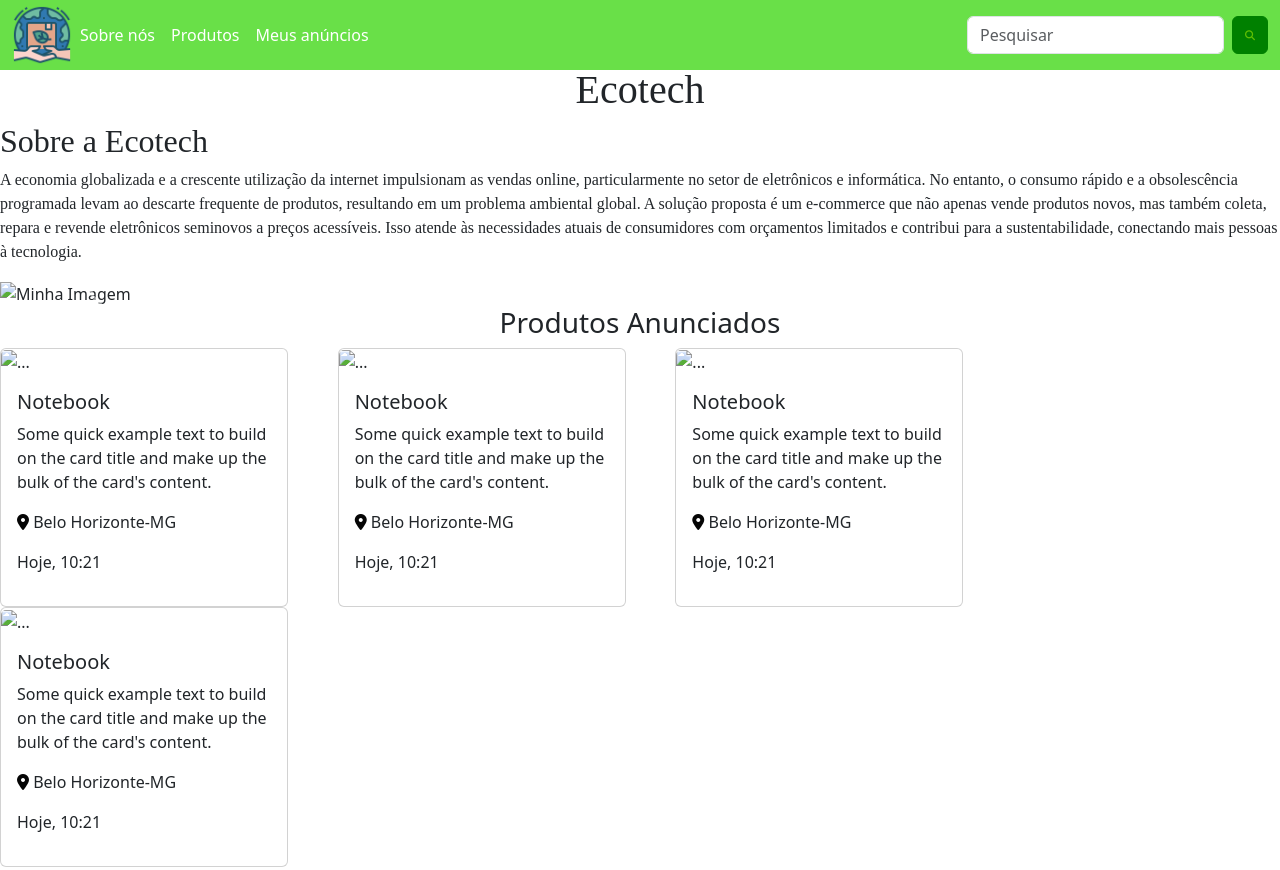
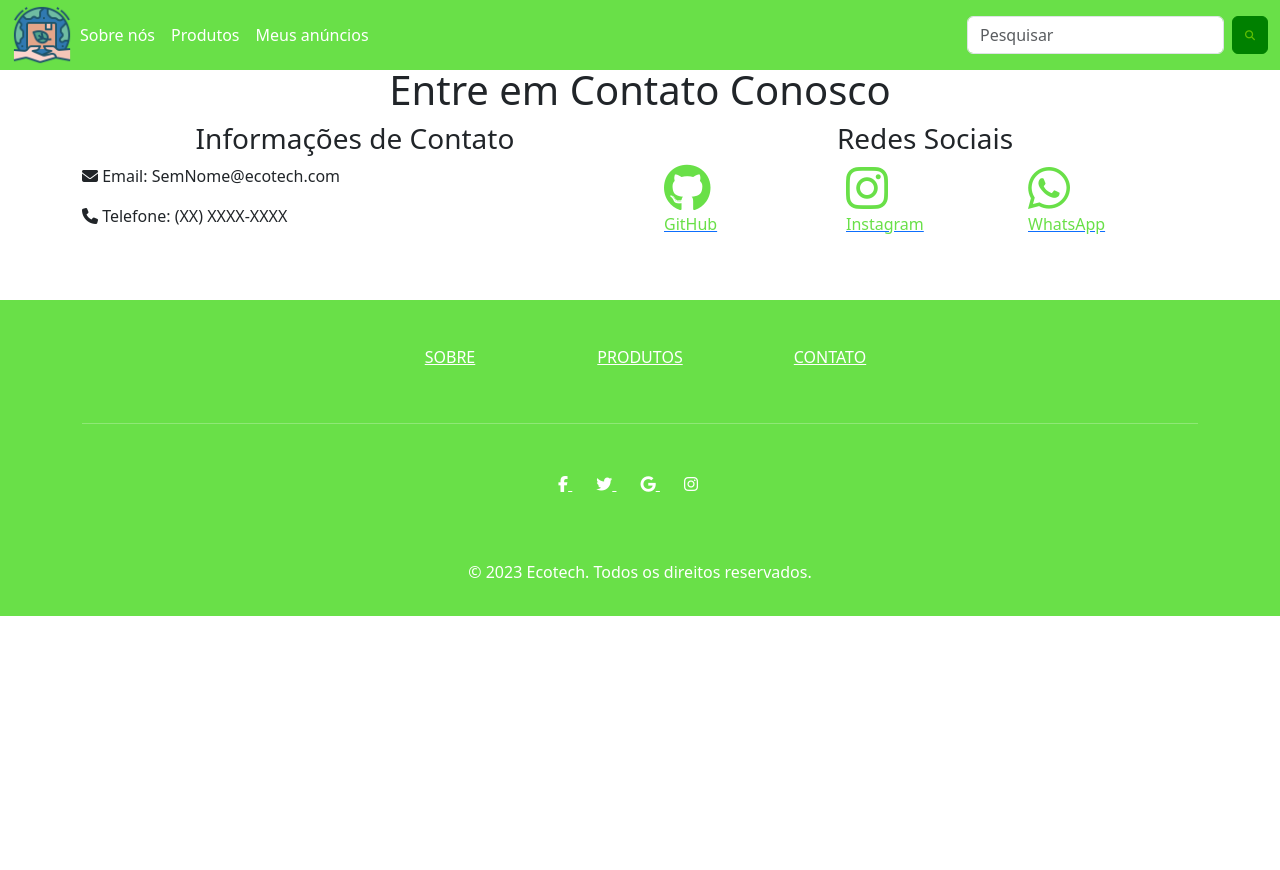
Before and after one commit to ICEI-PUC-Minas-PBR-SI/pbr-si-ads-2023-2-p1-tiaw-g6-tech-sustentavel, a plain HTML site: page src/template.html in a window 1280 px wide. Shown: the top 870 px of the page. After the commit the page ends 800 px from the top, so only its background shows below. Drawn offline with nearby package versions, Linux system fonts and the light colour scheme; files that its build step writes are made by us from their sources; files whose address does not match are found by name.

Commit message:
Atualização na página de contato/template.html

```diff
--- a/src/template.html
+++ b/src/template.html
@@ -1,6 +1,3 @@
-<!DOCTYPE html>
-<html lang="pt-br">
-
 <head>
     <meta charset="UTF-8">
     <meta name="viewport" content="width=device-width, initial-scale=1.0">
@@ -22,25 +19,27 @@
         <nav class="navbar navbar-expand-lg  ">
             <div class="container-fluid">
                 <img src="img/logo-ecotech.png" alt="" width="60" height="60">
-              <button class="navbar-toggler" type="button" data-bs-toggle="collapse" data-bs-target="#navbarScroll" aria-controls="navbarScroll" aria-expanded="false" aria-label="Toggle navigation">
+                <button class="navbar-toggler" type="button" data-bs-toggle="collapse" data-bs-target="#navbarScroll"
+                    aria-controls="navbarScroll" aria-expanded="false" aria-label="Toggle navigation">
                     <span class="navbar-toggler-icon"></span>
                 </button>
                 <div class="collapse navbar-collapse" id="navbarScroll">
                     <ul class="navbar-nav me-auto my-2 my-lg-0 navbar-nav-scroll" style="--bs-scroll-height: 100px;">
                         <li class="nav-item">
-                    <a class="nav-link active" aria-current="page" href="#">Sobre nós</a>
+                            <a class="nav-link active" aria-current="page" href="#" class="no-underline">Sobre nós</a>
                         </li>
                         <li class="nav-item">
-                    <a class="nav-link" href="#">Produtos</a>
+                            <a class="nav-link" href="#" class="no-underline">Produtos</a>
                         </li>
                         <li class="nav-item">
-                    <a class="nav-link" href="#">Meus anúncios</a>
+                            <a class="nav-link" href="#" class="no-underline">Meus anúncios</a>
                         </li>
 
                     </ul>
                     <form class="d-flex" role="search">
                         <input class="form-control me-2" type="search" placeholder="Pesquisar" aria-label="Search">
-                  <button class="btn btn-outline-success" type="submit"><i class="fa-solid fa-magnifying-glass fa-2xs" style="color: #61bf03;"></i></button>
+                        <button class="btn btn-outline-success" type="submit"><i
+                                class="fa-solid fa-magnifying-glass fa-2xs" style="color: #61bf03;"></i></button>
                     </form>
                 </div>
             </div>
@@ -48,92 +47,50 @@
         </nav>
     </header>
     <main>
-        <article>
-            <h1>Ecotech</h1>
-            <h2>Sobre a Ecotech</h2>
-            <p>
-                A economia globalizada e a crescente utilização da internet impulsionam as vendas online,
-                particularmente no setor de eletrônicos e informática. No entanto, o consumo rápido e a obsolescência
-                programada levam ao descarte frequente de produtos, resultando em um problema ambiental global. A
-                solução proposta é um e-commerce que não apenas vende produtos novos, mas também coleta, repara e
-                revende eletrônicos seminovos a preços acessíveis. Isso atende às necessidades atuais de consumidores
-                com orçamentos limitados e contribui para a sustentabilidade, conectando mais pessoas à tecnologia.
-            </p>
-        </article>
         <aside>
-            <div id="carouselExample" class="carousel slide">
-                <div class="carousel-inner">
-                    <div class="carousel-item active">
-                        <img src="img/armazenamento.png" alt="Minha Imagem" width="1400" height="500">
+
+        </aside>
+
+        <section>
+            <h1>Entre em Contato Conosco</h1>
+            <div class="container">
+                <div class="row">
+                    <div class="col-md-6">
+                        <h3>Informações de Contato</h3>
+                        <p><i class="fas fa-envelope"></i> Email: SemNome@ecotech.com</p>
+                        <p><i class="fas fa-phone"></i> Telefone: (XX) XXXX-XXXX</p>
                     </div>
-                    <div class="carousel-item">
-                        <img src="img/Notebooks.png" class="d-block w-100" alt="Minha Imagem" width="1450" height="500">
+                    <div class="col-md-6">
+                        <h3>Redes Sociais</h3>
+                        <div class="container">
+                            <div class="row">
+                                <div class="col-md-4">
+                                    <a href="https://github.com/seu-usuario-do-github" target="_blank" class="no-underline">
+                                        <i class="fab fa-github fa-3x" style="color: #69e048;"></i>
+                                        <p style="color: #69e048;">GitHub</p>
+                                    </a>
                                 </div>
-                    <div class="carousel-item">
-                        <img src="img/Smartphones.png" class="d-block w-100" alt="Minha Imagem" width="1450"
-                            height="500">
+                                <div class="col-md-4">
+                                    <a href="https://www.instagram.com/seu-usuario-do-instagram" target="_blank" class="no-underline">
+                                        <i class="fab fa-instagram fa-3x" style="color: #69e048;"></i>
+                                        <p style="color: #69e048;">Instagram</p>
+                                    </a>
+                                </div>
+                                <div class="col-md-4">
+                                    <a href="https://wa.me/5511987654321" target="_blank" class="no-underline">
+                                        <i class="fab fa-whatsapp fa-3x" style="color: #69e048;"></i>
+                                        <p style="color: #69e048;" >WhatsApp</p>
+                                    </a>
                                 </div>
                             </div>
-                <button class="carousel-control-prev" type="button" data-bs-target="#carouselExample"
-                    data-bs-slide="prev">
-                    <span class="carousel-control-prev-icon" aria-hidden="true"></span>
-                    <span class="visually-hidden">Previous</span>
-                </button>
-                <button class="carousel-control-next" type="button" data-bs-target="#carouselExample"
-                    data-bs-slide="next">
-                    <span class="carousel-control-next-icon" aria-hidden="true"></span>
-                    <span class="visually-hidden">Next</span>
-                </button>
                         </div>
-        </aside>
-        <h3>Produtos Anunciados</h3>
-        <div class="card" style="width: 18rem;">
-            <img src="img/notebook.jpg" class="card-img-top" alt="...">
-            <div class="card-body">
-                <h5 class="card-title">Notebook</h5>
-                <p class="card-text">Some quick example text to build on the card title and make up the bulk of the
-                    card's content.</p>
-                <p class="card-location"><i class="fa-solid fa-location-dot" style="color: #050505;"></i> Belo
-                    Horizonte-MG</p>
-                <p> Hoje, 10:21</p>
+        </section>
 
-            </div>
-        </div>
-        <div class="card" style="width: 18rem;">
-            <img src="img/notebook.jpg" class="card-img-top" alt="...">
-            <div class="card-body">
-                <h5 class="card-title">Notebook</h5>
-                <p class="card-text">Some quick example text to build on the card title and make up the bulk of the
-                    card's content.</p>
-                <p class="card-location"><i class="fa-solid fa-location-dot" style="color: #050505;"></i> Belo
-                    Horizonte-MG</p>
-                <p> Hoje, 10:21</p>
+        <article>
 
-            </div>
-        </div>
-        <div class="card" style="width: 18rem;">
-            <img src="img/notebook.jpg" class="card-img-top" alt="...">
-            <div class="card-body">
-                <h5 class="card-title">Notebook</h5>
-                <p class="card-text">Some quick example text to build on the card title and make up the bulk of the
-                    card's content.</p>
-                <p class="card-location"><i class="fa-solid fa-location-dot" style="color: #050505;"></i> Belo
-                    Horizonte-MG</p>
-                <p> Hoje, 10:21</p>
-            </div>
-        </div>
-        <div class="card" style="width: 18rem;">
-            <img src="img/notebook.jpg" class="card-img-top" alt="...">
-            <div class="card-body">
-                <h5 class="card-title">Notebook</h5>
-                <p class="card-text">Some quick example text to build on the card title and make up the bulk of the
-                    card's content.</p>
-                <p class="card-location"><i class="fa-solid fa-location-dot" style="color: #050505;"></i> Belo
-                    Horizonte-MG</p>
-                <p> Hoje, 10:21</p>
-            </div>
-        </div>
+        </article>
     </main>
+
     <footer class="text-center text-white">
         <div class="container">
             <section class="mt-5">
@@ -150,30 +107,26 @@
                     </div>
                     <div class="col-md-2">
                         <h6 class="text-uppercase font-weight-bold">
-                           <a href="https://chat.whatsapp.com/D14B1jhvnCHDtzaBEh9BBc" class="text-white" target="_blank">Contato</a>
+                            <a href="https://chat.whatsapp.com/D14B1jhvnCHDtzaBEh9BBc" class="text-white"
+                                target="_blank">Contato</a>
                         </h6>
                     </div>
                 </div>
             </section>
             <hr class="my-5" />
             <section class="text-center mb-5">
-                <a href="" class="text-white me-4">
+                <section class="text-center mb-5">
+                    <a href="https://www.facebook.com/?locale=pt_BR" target="_blank" class="text-white me-4">
                         <i class="fab fa-facebook-f"></i>
                     </a>
-                <a href="" class="text-white me-4">
+                    <a href="https://twitter.com/login?lang=pt" target="_blank" class="text-white me-4">
                         <i class="fab fa-twitter"></i>
                     </a>
-                <a href="" class="text-white me-4">
+                    <a href="https://accounts.google.com/servicelogin?hl=pt-br" target="_blank" class="text-white me-4">
                         <i class="fab fa-google"></i>
                     </a>
-                <a href="" class="text-white me-4">
+                    <a href="https://www.instagram.com/accounts/login/" target="_blank" class="text-white me-4">
                         <i class="fab fa-instagram"></i>
-                </a>
-                <a href="" class="text-white me-4">
-                    <i class="fab fa-linkedin"></i>
-                </a>
-                <a href="" class="text-white me-4">
-                    <i class="fab fa-github"></i>
                     </a>
                 </section>
         </div>
```
Lines whose indentation alone changed are shown as unchanged.
